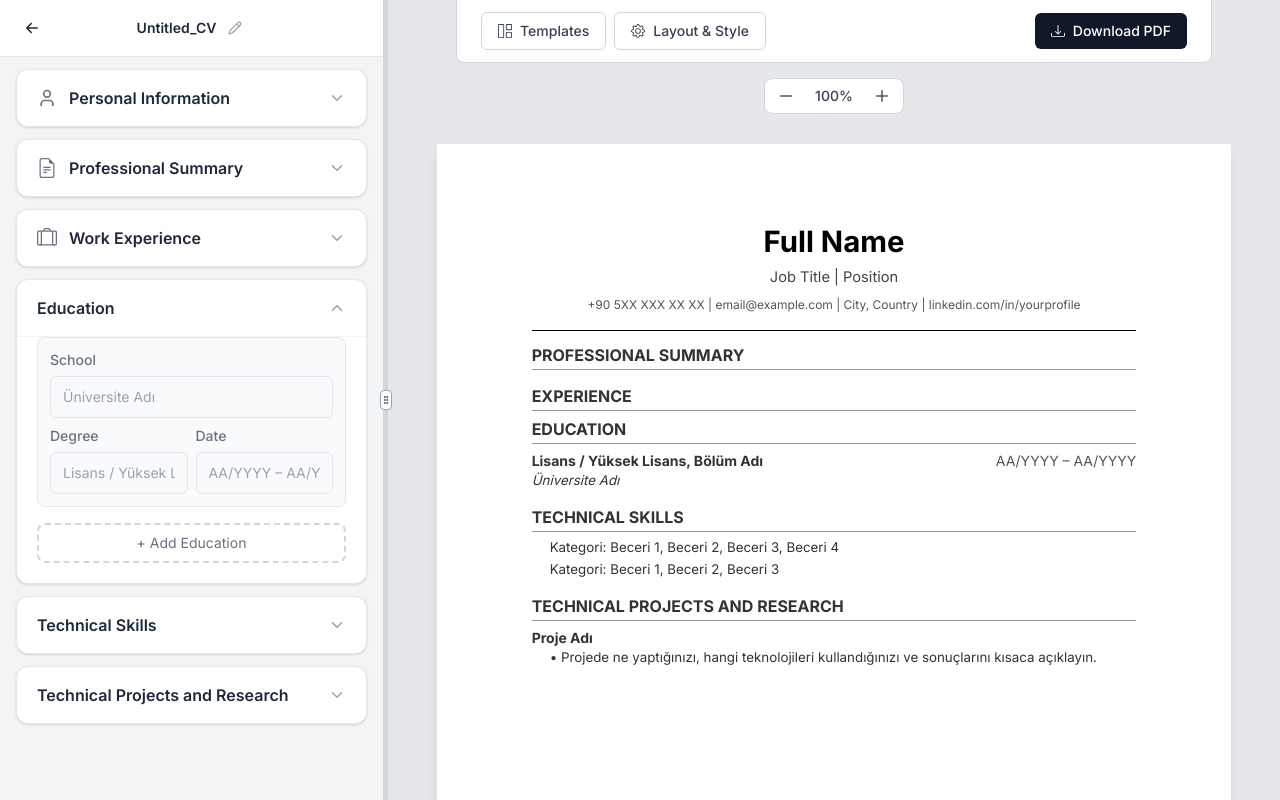
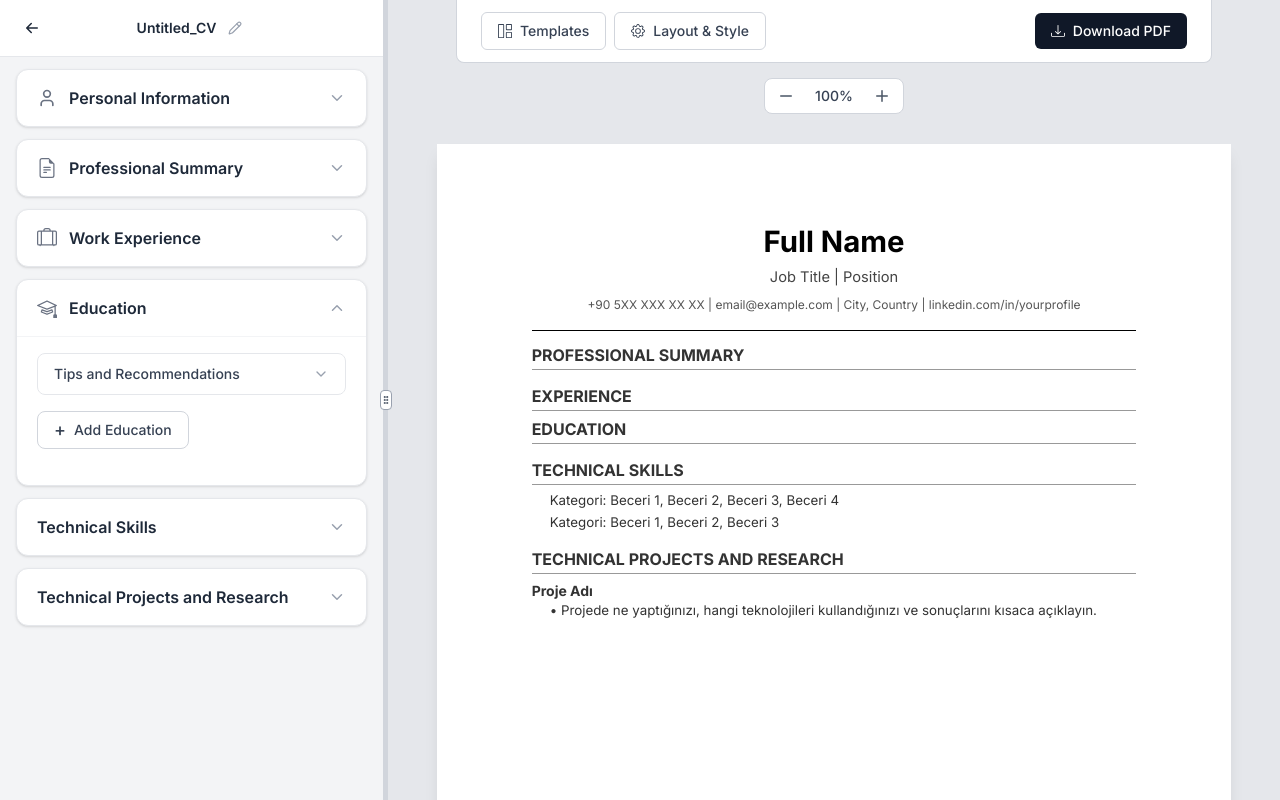
Before and after one commit to kutluyigitturk/ats-resume-builder, a Next.js app: page /builder in a window 1280 px wide. Both pictures are taken after a click on the button "Education". Shown: the top 800 px of the page. Built offline with nearby package versions, Linux system fonts and the light colour scheme.

Commit message:
Redesign Education section with card layout, tips, reorder buttons, and additional info field

```diff
--- a/src/app/builder/page.js
+++ b/src/app/builder/page.js
@@ -14,13 +14,7 @@ const initialCV = {
 
   experiences: [],
 
-  education: [
-    {
-      school: "Üniversite Adı",
-      degree: "Lisans / Yüksek Lisans, Bölüm Adı",
-      date: "AA/YYYY – AA/YYYY",
-    },
-  ],
+  education: [],
 
   skills: [
     "Kategori: Beceri 1, Beceri 2, Beceri 3, Beceri 4",
@@ -485,9 +479,11 @@ export default function Builder() {
       education: [
         ...prev.education,
         {
-          school: "Üniversite Adı",
-          degree: "Bölüm Adı",
-          date: "AA/YYYY – AA/YYYY",
+          school: "",
+          location: "",
+          degree: "",
+          date: "",
+          additionalInfo: "",
         },
       ],
     }));
@@ -495,11 +491,26 @@ export default function Builder() {
 
   // Remove education
   const removeEducation = (index) => {
-    if (cv.education.length <= 1) return;
     setCv((prev) => ({
       ...prev,
       education: prev.education.filter((_, i) => i !== index),
     }));
+  };
+
+  // Move education up
+  const moveEducationUp = (index) => {
+    if (index === 0) return;
+    const updated = [...cv.education];
+    [updated[index - 1], updated[index]] = [updated[index], updated[index - 1]];
+    setCv((prev) => ({ ...prev, education: updated }));
+  };
+
+  // Move education down
+  const moveEducationDown = (index) => {
+    if (index === cv.education.length - 1) return;
+    const updated = [...cv.education];
+    [updated[index], updated[index + 1]] = [updated[index + 1], updated[index]];
+    setCv((prev) => ({ ...prev, education: updated }));
   };
 
   // Update skills
@@ -891,37 +902,106 @@ export default function Builder() {
         {/* Education */}
         <Section
           title="Education"
+          icon={
+            <svg xmlns="http://www.w3.org/2000/svg" width="20" height="20" fill="currentColor" viewBox="0 0 16 16">
+              <path d="M8.211 2.047a.5.5 0 0 0-.422 0l-7.5 3.5a.5.5 0 0 0 .025.917l7.5 3a.5.5 0 0 0 .372 0L14 7.14V13a1 1 0 0 0-1 1v2h3v-2a1 1 0 0 0-1-1V6.739l.686-.275a.5.5 0 0 0 .025-.917zM8 8.46 1.758 5.965 8 3.052l6.242 2.913z"/>
+              <path d="M4.176 9.032a.5.5 0 0 0-.656.327l-.5 1.7a.5.5 0 0 0 .294.605l4.5 1.8a.5.5 0 0 0 .372 0l4.5-1.8a.5.5 0 0 0 .294-.605l-.5-1.7a.5.5 0 0 0-.656-.327L8 10.466zm-.068 1.873.22-.748 3.496 1.311a.5.5 0 0 0 .352 0l3.496-1.311.22.748L8 12.46z"/>
+            </svg>
+          }
+          tips={[
+            "Include relevant coursework.",
+            "Mention any academic honors.",
+            "List degrees in reverse chronological order.",
+          ]}
           isOpen={openSections.education}
           onToggle={() => toggleSection("education")}
         >
+          {/* Add Education Button */}
+          <button
+            onClick={addEducation}
+            className="flex items-center gap-2 mb-4 px-4 py-2 border border-gray-300 rounded-lg text-sm font-medium text-gray-700 hover:bg-gray-50 transition-colors"
+          >
+            <span className="text-lg leading-none">+</span>
+            Add Education
+          </button>
+
+          {/* Education Cards */}
           {cv.education.map((edu, index) => (
             <div
               key={index}
-              className="mb-4 p-3 bg-gray-50 rounded-lg border border-gray-200 relative"
+              className="mb-5 p-5 bg-white border border-gray-200 rounded-xl relative"
             >
-              {cv.education.length > 1 && (
-                <button
-                  onClick={() => removeEducation(index)}
-                  className="absolute top-2 right-2 text-red-400 hover:text-red-600 text-sm"
-                >
-                  ✕
-                </button>
-              )}
-              <div className="mb-2">
-                <label className={labelStyle}>School</label>
+              {/* University | Location */}
+              <div className="grid grid-cols-2 gap-3 mb-3">
+                <div>
+                  <label className={labelStyle}>University</label>
                   <input
                     className={inputStyle}
+                    placeholder="University"
                     value={edu.school}
                     onChange={(e) =>
                       updateEducation(index, "school", e.target.value)
                     }
                   />
                 </div>
-              <div className="grid grid-cols-2 gap-2">
+                <div>
+                  <label className={labelStyle}>Location</label>
+                  <div className="flex items-center gap-1">
+                    <input
+                      className={inputStyle + " flex-1"}
+                      placeholder="Location"
+                      value={edu.location || ""}
+                      onChange={(e) =>
+                        updateEducation(index, "location", e.target.value)
+                      }
+                    />
+                    {/* Reorder Buttons */}
+                    <div className="flex flex-col gap-0.5">
+                      <button
+                        onClick={() => moveEducationUp(index)}
+                        className={`p-1 transition-colors ${index === 0 ? "text-gray-200 cursor-not-allowed" : "text-gray-400 hover:text-gray-700"}`}
+                        title="Move up"
+                        disabled={index === 0}
+                      >
+                        <svg xmlns="http://www.w3.org/2000/svg" width="16" height="16" fill="currentColor" viewBox="0 0 16 16">
+                          <path d="M8 11a.5.5 0 0 0 .5-.5V6.707l1.146 1.147a.5.5 0 0 0 .708-.708l-2-2a.5.5 0 0 0-.708 0l-2 2a.5.5 0 1 0 .708.708L7.5 6.707V10.5a.5.5 0 0 0 .5.5"/>
+                          <path d="M4 0a2 2 0 0 0-2 2v12a2 2 0 0 0 2 2h8a2 2 0 0 0 2-2V2a2 2 0 0 0-2-2zm0 1h8a1 1 0 0 1 1 1v12a1 1 0 0 1-1 1H4a1 1 0 0 1-1-1V2a1 1 0 0 1 1-1"/>
+                        </svg>
+                      </button>
+                      <button
+                        onClick={() => moveEducationDown(index)}
+                        className={`p-1 transition-colors ${index === cv.education.length - 1 ? "text-gray-200 cursor-not-allowed" : "text-gray-400 hover:text-gray-700"}`}
+                        title="Move down"
+                        disabled={index === cv.education.length - 1}
+                      >
+                        <svg xmlns="http://www.w3.org/2000/svg" width="16" height="16" fill="currentColor" viewBox="0 0 16 16">
+                          <path d="M8 5a.5.5 0 0 1 .5.5v3.793l1.146-1.147a.5.5 0 0 1 .708.708l-2 2a.5.5 0 0 1-.708 0l-2-2a.5.5 0 1 1 .708-.708L7.5 9.293V5.5A.5.5 0 0 1 8 5"/>
+                          <path d="M4 0a2 2 0 0 0-2 2v12a2 2 0 0 0 2 2h8a2 2 0 0 0 2-2V2a2 2 0 0 0-2-2zm0 1h8a1 1 0 0 1 1 1v12a1 1 0 0 1-1 1H4a1 1 0 0 1-1-1V2a1 1 0 0 1 1-1"/>
+                        </svg>
+                      </button>
+                    </div>
+                    {/* Delete Button */}
+                    <button
+                      onClick={() => removeEducation(index)}
+                      className="p-2 text-gray-400 hover:text-red-500 transition-colors"
+                      title="Delete"
+                    >
+                      <svg xmlns="http://www.w3.org/2000/svg" width="16" height="16" fill="currentColor" viewBox="0 0 16 16">
+                        <path d="M5.5 5.5A.5.5 0 0 1 6 6v6a.5.5 0 0 1-1 0V6a.5.5 0 0 1 .5-.5m2.5 0a.5.5 0 0 1 .5.5v6a.5.5 0 0 1-1 0V6a.5.5 0 0 1 .5-.5m3 .5a.5.5 0 0 0-1 0v6a.5.5 0 0 0 1 0z"/>
+                        <path d="M14.5 3a1 1 0 0 1-1 1H13v9a2 2 0 0 1-2 2H5a2 2 0 0 1-2-2V4h-.5a1 1 0 0 1-1-1V2a1 1 0 0 1 1-1H6a1 1 0 0 1 1-1h2a1 1 0 0 1 1 1h3.5a1 1 0 0 1 1 1zM4.118 4 4 4.059V13a1 1 0 0 0 1 1h6a1 1 0 0 0 1-1V4.059L11.882 4zM2.5 3h11V2h-11z"/>
+                      </svg>
+                    </button>
+                  </div>
+                </div>
+              </div>
+
+              {/* Degree | Graduation Date */}
+              <div className="grid grid-cols-2 gap-3 mb-3">
                 <div>
                   <label className={labelStyle}>Degree</label>
                   <input
                     className={inputStyle}
+                    placeholder="Degree"
                     value={edu.degree}
                     onChange={(e) =>
                       updateEducation(index, "degree", e.target.value)
@@ -929,9 +1009,10 @@ export default function Builder() {
                   />
                 </div>
                 <div>
-                  <label className={labelStyle}>Date</label>
+                  <label className={labelStyle}>Graduation Date</label>
                   <input
                     className={inputStyle}
+                    placeholder="Graduation Date"
                     value={edu.date}
                     onChange={(e) =>
                       updateEducation(index, "date", e.target.value)
@@ -939,14 +1020,21 @@ export default function Builder() {
                   />
                 </div>
               </div>
+
+              {/* Additional Information */}
+              <div>
+                <label className={labelStyle}>Additional Information</label>
+                <textarea
+                  className={inputStyle + " h-20 resize-none"}
+                  placeholder="Additional information (honors, relevant coursework, etc.)"
+                  value={edu.additionalInfo || ""}
+                  onChange={(e) =>
+                    updateEducation(index, "additionalInfo", e.target.value)
+                  }
+                />
+              </div>
             </div>
           ))}
-          <button
-            onClick={addEducation}
-            className="w-full py-2 border-2 border-dashed border-gray-300 rounded-lg text-sm text-gray-500 hover:border-blue-400 hover:text-blue-600"
-          >
-            + Add Education
-          </button>
         </Section>
 
         {/* Technical Skills */}
```
Lines whose indentation alone changed are shown as unchanged.
